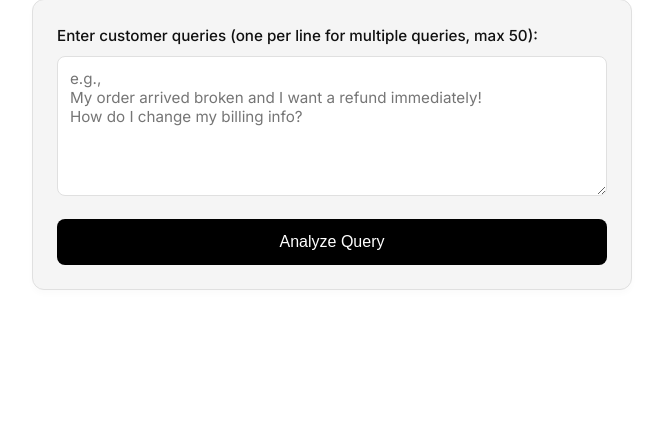
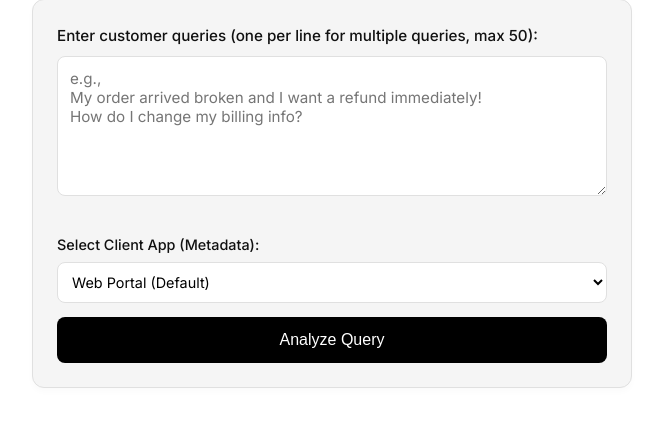
Before and after one commit to Sumith2104/MLOPs-Classifier, a Flask app: page / in a window 1280 px wide. Shown: the part 205-632 px from the top of the page, without its empty margins (308-971 px from the left). Run offline with Flask 3, Linux system fonts and the light colour scheme.

```diff
--- a/flask_ui/app.py
+++ b/flask_ui/app.py
@@ -19,6 +19,7 @@ def index():
 
     if request.method == "POST":
         queries_raw = request.form.get("queries", "").strip()
+        client_app_id = request.form.get("client_app_id", "webapp").strip()
         if not queries_raw:
             queries_raw = request.form.get("query", "").strip()
 
@@ -30,7 +31,10 @@ def index():
             elif len(lines) == 1:
                 query = lines[0]
                 try:
-                    response = requests.post(API_URL, json={"query": query})
+                    response = requests.post(API_URL, json={
+                        "query": query,
+                        "client_app_id": client_app_id
+                    })
                     if response.status_code == 429:
                         detail = response.json().get("detail", "Rate limit exceeded.")
                         error = f"Rate Limit Exceeded: {detail}"
@@ -41,7 +45,10 @@ def index():
                     error = f"Error connecting to the API: {e}"
             else:
                 try:
-                    response = requests.post(f"{BASE_API_URL}/predict/batch", json={"queries": lines})
+                    response = requests.post(f"{BASE_API_URL}/predict/batch", json={
+                        "queries": lines,
+                        "client_app_id": client_app_id
+                    })
 
                     if response.status_code == 429:
                         detail = response.json().get("detail", "Rate limit or concurrency limit exceeded.")
--- a/flask_ui/templates/index.html
+++ b/flask_ui/templates/index.html
@@ -33,6 +33,17 @@
                 <form method="POST" action="/" onsubmit="return validateForm()">
                     <label for="queries">Enter customer queries (one per line for multiple queries, max 50):</label>
                     <textarea name="queries" id="queries" rows="6" placeholder="e.g.,&#10;My order arrived broken and I want a refund immediately!&#10;How do I change my billing info?" required>{{ queries_raw or query or '' }}</textarea>
+
+                    <div class="client-app-container" style="margin-top: 14px; margin-bottom: 14px;">
+                        <label for="client_app_id" style="font-weight: 500; font-size: 0.9rem; margin-bottom: 6px; display: block;">Select Client App (Metadata):</label>
+                        <select name="client_app_id" id="client_app_id" class="input-select" style="width: 100%; box-sizing: border-box; padding: 10px; border: 1px solid var(--border-color); border-radius: 8px; font-family: inherit;">
+                            <option value="webapp">Web Portal (Default)</option>
+                            <option value="mobile_app">Mobile Application</option>
+                            <option value="api_gateway">API Gateway</option>
+                            <option value="agent_console">Agent Support Console</option>
+                        </select>
+                    </div>
+
                     <div id="validation-msg" class="validation-msg"></div>
                     <button type="submit" class="btn">Analyze Query</button>
                 </form>
@@ -56,6 +67,10 @@
                     <div class="metric">
                         <span class="label">Priority</span>
                         <span class="value badge badge-priority-{{ prediction.priority }}">{{ prediction.priority | capitalize }}</span>
+                    </div>
+                    <div class="metric">
+                        <span class="label">Source Client</span>
+                        <span class="value badge" style="background-color: var(--text-muted); color: #ffffff;">{{ prediction.client_app_id | upper }}</span>
                     </div>
                 </div>
 
@@ -128,6 +143,7 @@
                                 <th>Query</th>
                                 <th>Intent (Confidence)</th>
                                 <th>Priority (Confidence)</th>
+                                <th>Client</th>
                                 <th>Status</th>
                             </tr>
                         </thead>
@@ -155,6 +171,9 @@
                                     <span class="conf-text">{{ "%.1f"|format((item.priority_confidence or 0) * 100) }}%</span>
                                 </td>
                                 {% endif %}
+                                <td>
+                                    <span class="status-badge" style="background-color: #f1f3f5; color: #495057; border: 1px solid #dee2e6; font-size: 0.75rem; font-weight: 500;">{{ item.client_app_id | upper }}</span>
+                                </td>
                                 <td>
                                     {% if item.flagged %}
                                         {% if item.error %}
```
Also changed, not shown: api/routes/predict.py (+10 -6 lines), api/schemas/query_schema.py (+11 -0 lines), api/worker.py (+5 -3 lines), tests/test_api.py (+1 -1 lines), tests/test_worker.py (+5 -3 lines), supabase/migrations/20260530000000_add_client_app_id.sql (added).
